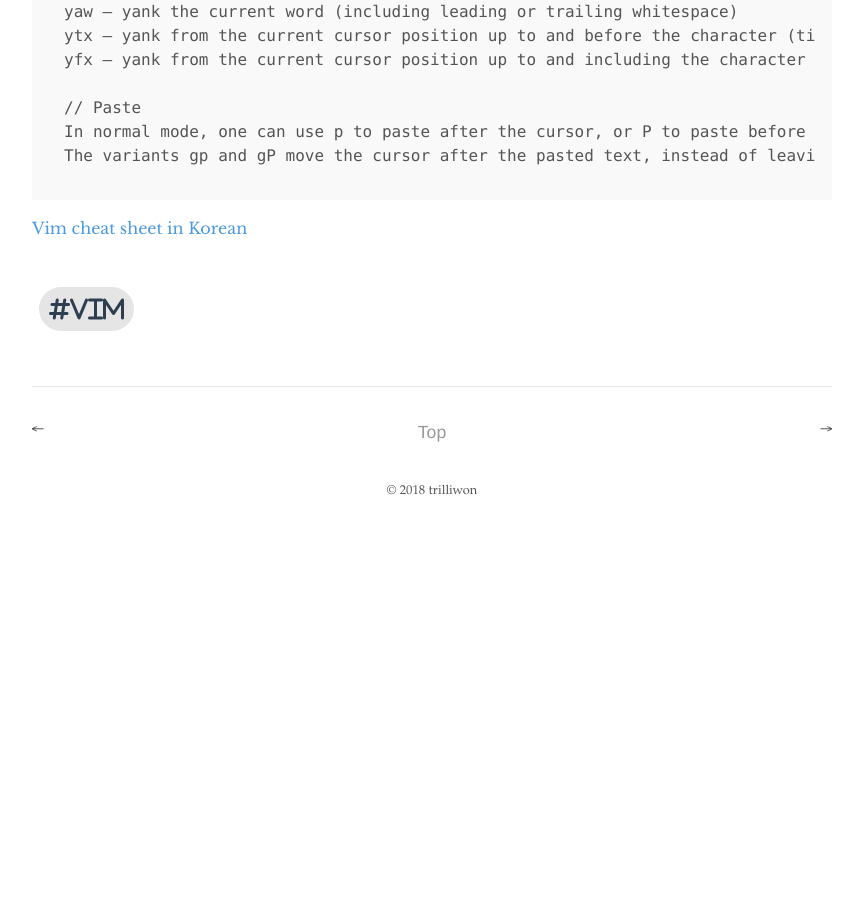
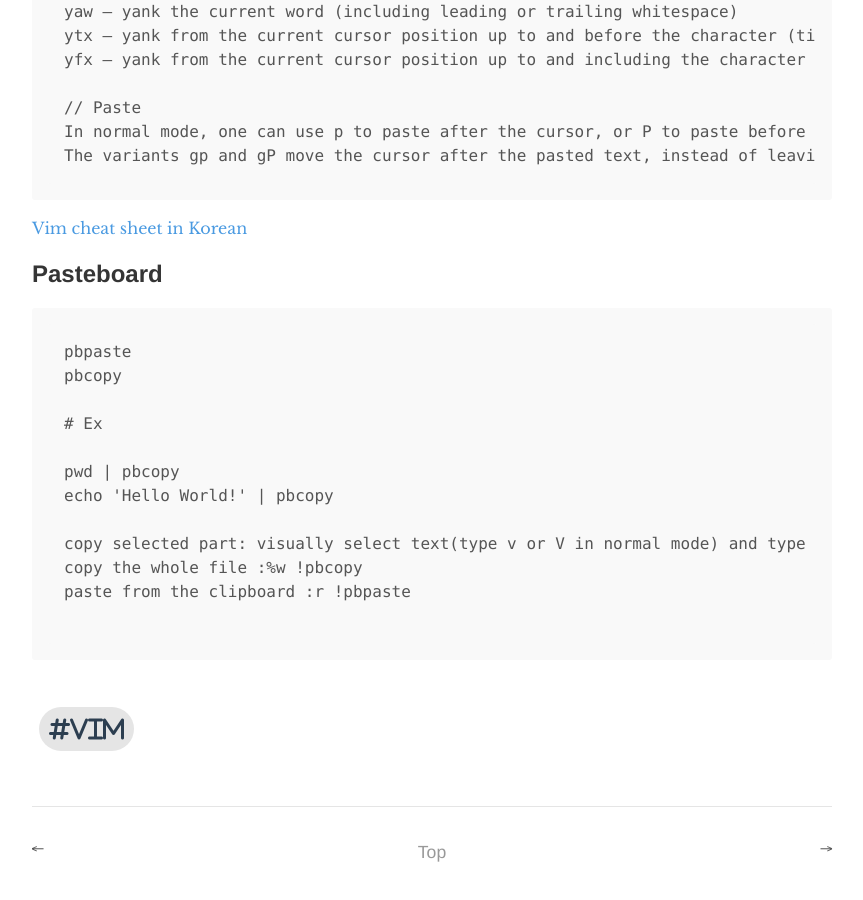
Before and after one commit to trilliwon/ABL, a Jekyll site: the page built from _posts/2017-11-19-vim.md, in a window 1280 px wide and 900 px high, scrolled down 1045 px. Shown: the whole window, without its empty margins (208-1071 px from the left). Built offline with Jekyll 4.4.1, drawn with Linux system fonts in a browser that asks for light colours; nearby versions of some CDN libraries; before the commit the page ends 1579 px from its top, so only the background shows below that.

Commit message:
Wed Mar 28 22:51:55 KST 2018

````diff
--- a/_posts/2017-11-19-vim.md
+++ b/_posts/2017-11-19-vim.md
@@ -44,3 +44,20 @@ The variants gp and gP move the cursor after the pasted text, instead of leaving
 ```
 
 [Vim cheat sheet in Korean](https://vim.rtorr.com/lang/ko/)
+
+## Pasteboard
+
+```
+pbpaste
+pbcopy
+
+# Ex
+
+pwd | pbcopy
+echo 'Hello World!' | pbcopy
+
+copy selected part: visually select text(type v or V in normal mode) and type :w !pbcopy
+copy the whole file :%w !pbcopy
+paste from the clipboard :r !pbpaste
+
+```
````
